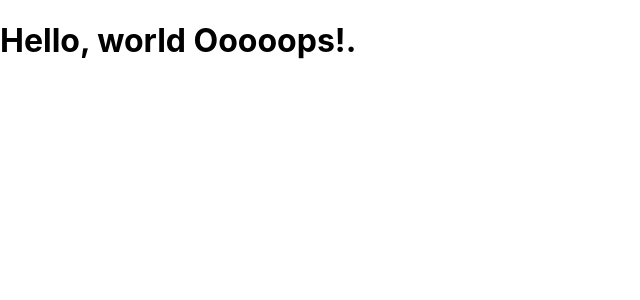
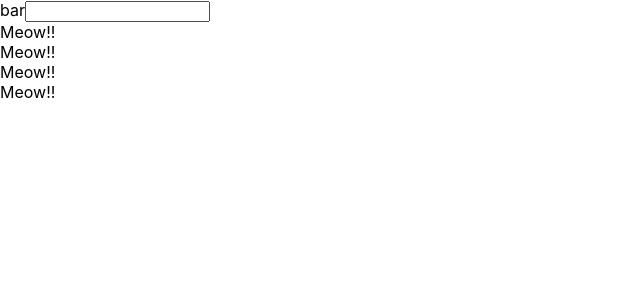
Before and after one commit to yooda123/udemy-react-redux-crud-application, a React (Create React App) app in the folder my-app/: page / in a window 1280 px wide. Shown: the top 300 px of the page, without its empty margins (0-640 px from the left). Built offline with nearby package versions, Linux system fonts and the light colour scheme.

Commit message:
components

```diff
--- /dev/null
+++ b/my-app/src/App.css
@@ -0,0 +1,38 @@
+.App {
+  text-align: center;
+}
+
+.App-logo {
+  height: 40vmin;
+  pointer-events: none;
+}
+
+@media (prefers-reduced-motion: no-preference) {
+  .App-logo {
+    animation: App-logo-spin infinite 20s linear;
+  }
+}
+
+.App-header {
+  background-color: #282c34;
+  min-height: 100vh;
+  display: flex;
+  flex-direction: column;
+  align-items: center;
+  justify-content: center;
+  font-size: calc(10px + 2vmin);
+  color: white;
+}
+
+.App-link {
+  color: #61dafb;
+}
+
+@keyframes App-logo-spin {
+  from {
+    transform: rotate(0deg);
+  }
+  to {
+    transform: rotate(360deg);
+  }
+}
--- a/my-app/src/App.js
+++ b/my-app/src/App.js
@@ -1,12 +1,37 @@
-import React from 'react';
-// import logo from './logo.svg';
+import React, { Component } from 'react';
+import './App.css';
 
-function App() {
-  const aaa = 'Ooooops!';
-  const dom = <h1 className="foo" onClick={()=>{console.log("clicked.")}}>Hello, world {aaa}.</h1>;
+// class App extends Component {
+//   render() {
+//     return (
+//       <React.Fragment>
+//         <label htmlFor="bar">bar</label>
+//         <input type="text" id="bar" onChange={() => {console.log("I'm clicked!")}} />
+//       </React.Fragment>
+//     )
+//   }
+// }
+
+const App = () => {
   return (
-    dom
-  );
+    <React.Fragment>
+      <label htmlFor="bar">bar</label>
+      <input type="text" id="bar" onChange={() => {console.log("I'm clicked!")}} />
+      <Cat />
+      <Cat />
+      <Cat />
+      <Cat />
+
+    </React.Fragment>
+  )
+}
+
+const Cat = () => {
+  return (
+    <div>
+      Meow!!
+    </div>
+  )
 }
 
 export default App;
```
Also changed, not shown: my-app/src/logo.svg (deleted), 1 other file (tests, documents, lock files or other folders).
